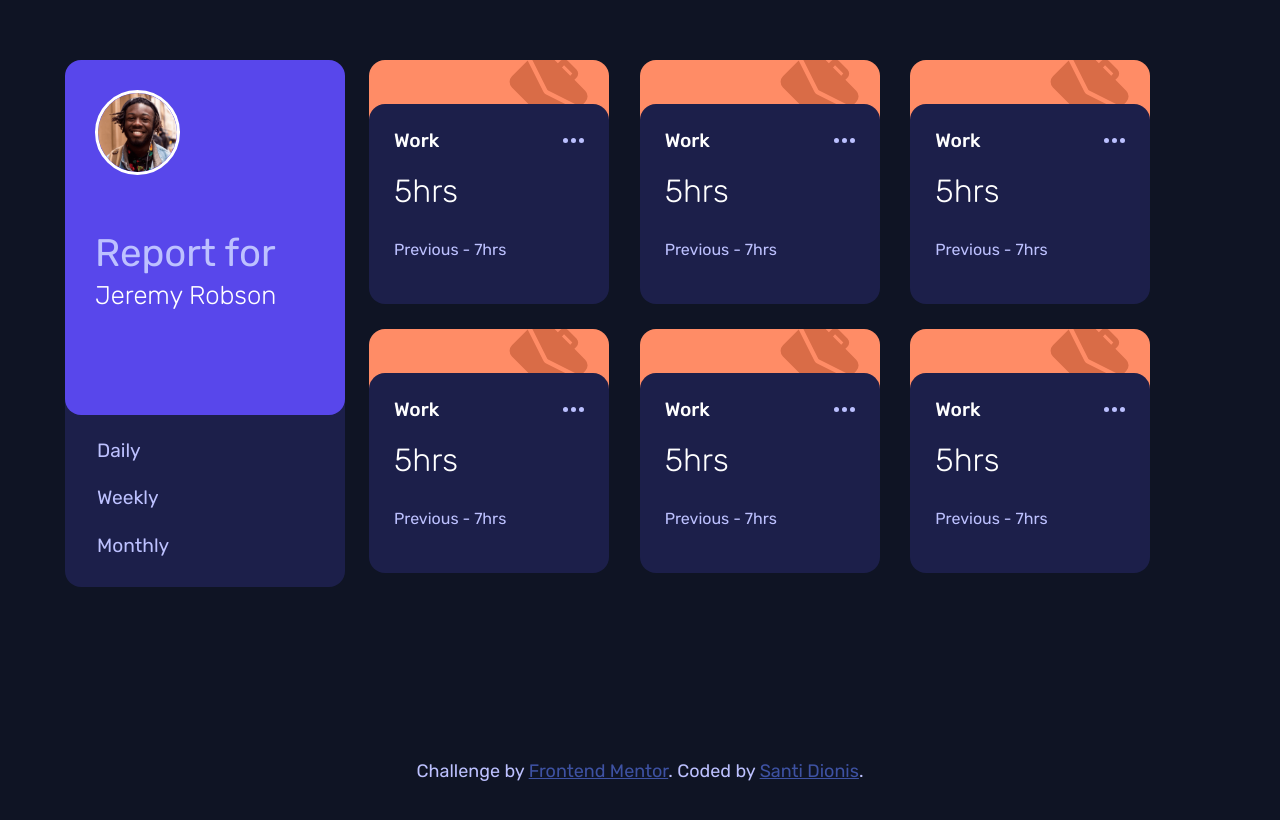
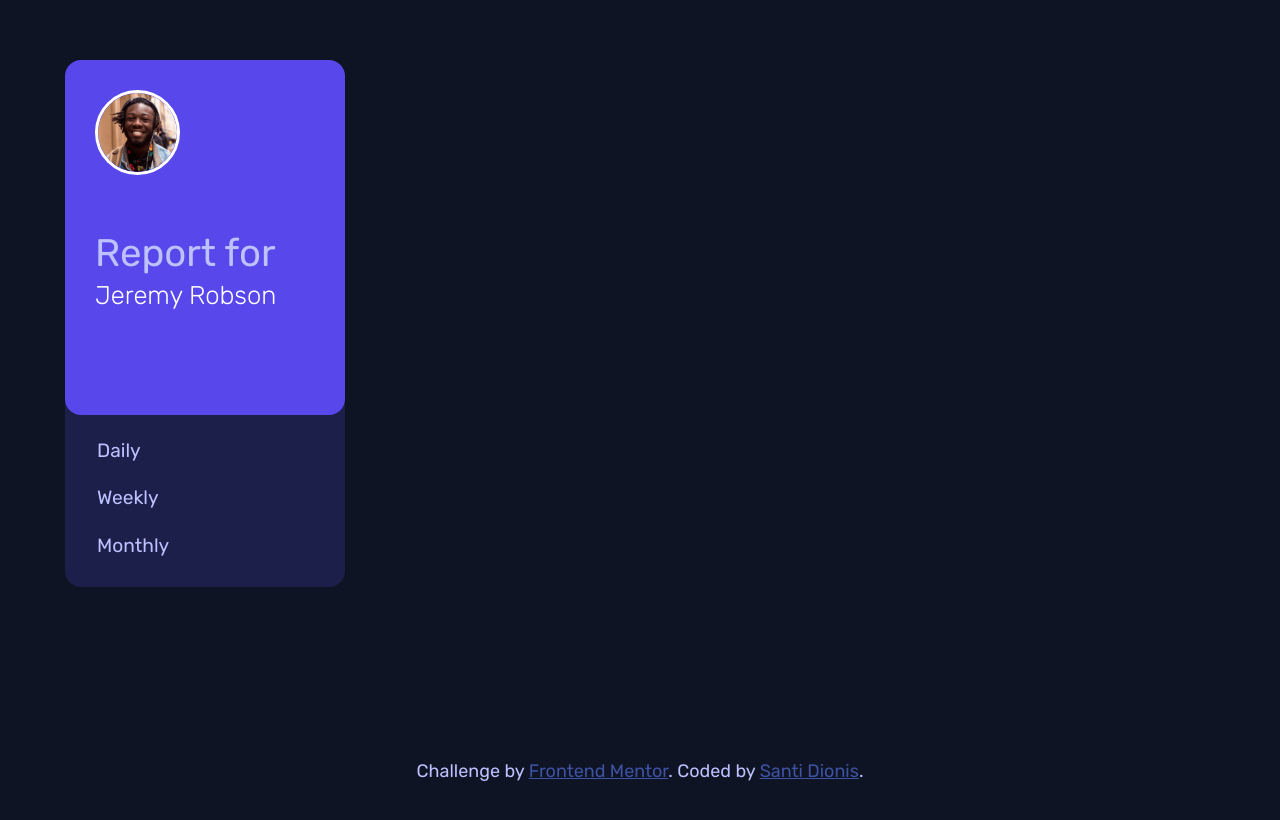
Before and after one commit to shencanet/Frontend-Mentor-app., a plain HTML site: page index.html in a window 1280 px wide. Shown: the part 124-944 px from the top of the page. Drawn offline with Linux system fonts and the light colour scheme.

Commit message:
ADD: javascript

```diff
--- a/index.html
+++ b/index.html
@@ -13,8 +13,7 @@
     />
 
     <title>Frontend Mentor | Time tracking dashboard</title>
-    <link rel="stylesheet" href="./styles.css">
-
+    <link rel="stylesheet" href="./styles.css" />
   </head>
   <body>
     <main class="main-container">
@@ -48,118 +47,35 @@
 
       <section class="second-section">
 
-        <div class="card">
+         <!-- <div class="card">
           <div class="card__background">
             <img class="card__image" src="./images/icon-work.svg" alt="Work" />
           </div>
           <div class="card__details">
             <div class="card__activity">
               <p class="card__title">Work</p>
-              <img class="card_dots" src="./images/icon-ellipsis.svg" alt="Three dots" />
+              <img
+                class="card_dots"
+                src="./images/icon-ellipsis.svg"
+                alt="Three dots"
+              />
             </div>
             <div class="card__time">
               <p class="card__hour">5hrs</p>
               <p class="card__previous">Previous - 7hrs</p>
             </div>
           </div>
-        </div>
-
-
-        <div class="card">
-          <div class="card__background">
-            <img class="card__image" src="./images/icon-work.svg" alt="Work" />
-          </div>
-          <div class="card__details">
-            <div class="card__activity">
-              <p class="card__title">Work</p>
-              <img class="card_dots" src="./images/icon-ellipsis.svg" alt="Three dots" />
-            </div>
-            <div class="card__time">
-              <p class="card__hour">5hrs</p>
-              <p class="card__previous">Previous - 7hrs</p>
-            </div>
-          </div>
-        </div>
-
-
-        <div class="card">
-          <div class="card__background">
-            <img class="card__image" src="./images/icon-work.svg" alt="Work" />
-          </div>
-          <div class="card__details">
-            <div class="card__activity">
-              <p class="card__title">Work</p>
-              <img class="card_dots" src="./images/icon-ellipsis.svg" alt="Three dots" />
-            </div>
-            <div class="card__time">
-              <p class="card__hour">5hrs</p>
-              <p class="card__previous">Previous - 7hrs</p>
-            </div>
-          </div>
-        </div>
-
-
-        <div class="card">
-          <div class="card__background">
-            <img class="card__image" src="./images/icon-work.svg" alt="Work" />
-          </div>
-          <div class="card__details">
-            <div class="card__activity">
-              <p class="card__title">Work</p>
-              <img class="card_dots" src="./images/icon-ellipsis.svg" alt="Three dots" />
-            </div>
-            <div class="card__time">
-              <p class="card__hour">5hrs</p>
-              <p class="card__previous">Previous - 7hrs</p>
-            </div>
-          </div>
-        </div>
-
-
-        <div class="card">
-          <div class="card__background">
-            <img class="card__image" src="./images/icon-work.svg" alt="Work" />
-          </div>
-          <div class="card__details">
-            <div class="card__activity">
-              <p class="card__title">Work</p>
-              <img class="card_dots" src="./images/icon-ellipsis.svg" alt="Three dots" />
-            </div>
-            <div class="card__time">
-              <p class="card__hour">5hrs</p>
-              <p class="card__previous">Previous - 7hrs</p>
-            </div>
-          </div>
-        </div>
-
-
-        <div class="card">
-          <div class="card__background">
-            <img class="card__image" src="./images/icon-work.svg" alt="Work" />
-          </div>
-          <div class="card__details">
-            <div class="card__activity">
-              <p class="card__title">Work</p>
-              <img class="card_dots" src="./images/icon-ellipsis.svg" alt="Three dots" />
-            </div>
-            <div class="card__time">
-              <p class="card__hour">5hrs</p>
-              <p class="card__previous">Previous - 7hrs</p>
-            </div>
-          </div>
-        </div>
-
+        </div> -->
 
       </section>
-
-
     </main>
 
     <footer class="attribution">
       Challenge by
       <a href="https://www.frontendmentor.io?ref=challenge" target="_blank"
         >Frontend Mentor</a
-      >. Coded by <a href="https://github.com/shencanet" target="_blank">Santi Dionis</a>.
+      >. Coded by
+      <a href="https://github.com/shencanet" target="_blank">Santi Dionis</a>.
     </footer>
     <script type="module" src="./main.js"></script>
   </body>
--- a/main.js
+++ b/main.js
@@ -2,13 +2,34 @@
 fetch("./data.json")
   .then((res) => res.json())
   .then((data) => {
-    console.log(data);
-    let dailtBtn = document.querySelector("#daily");
+
+    let dailytBtn = document.querySelector("#daily");
     let weeklyBtn = document.querySelector("#weekly");
     let monthlyBtn = document.querySelector("#monthly");
-    addEventListener('click', ()=> {
+    let seconsSection = document.querySelector('.second-section');
+
+    dailytBtn.addEventListener('click', ()=> {
         data.forEach(element => {
 
-        });
-    });
-  });
+            console.log(element)
+            seconsSection.innerHTML +=`<div class="card">
+            <div class="card__background">
+              <img class="card__image" src="./images/icon-work.svg" alt="Work" />
+            </div>
+            <div class="card__details">
+              <div class="card__activity">
+                <p class="card__title">Work</p>
+                <img
+                  class="card_dots"
+                  src="./images/icon-ellipsis.svg"
+                  alt="Three dots"
+                />
+              </div>
+              <div class="card__time">
+                <p class="card__hour">5hrs</p>
+                <p class="card__previous">Previous - 7hrs</p>
+              </div>
+            </div>
+          </div>`;         });
+    });//cierre listener
+  });//cierre fetch
```
